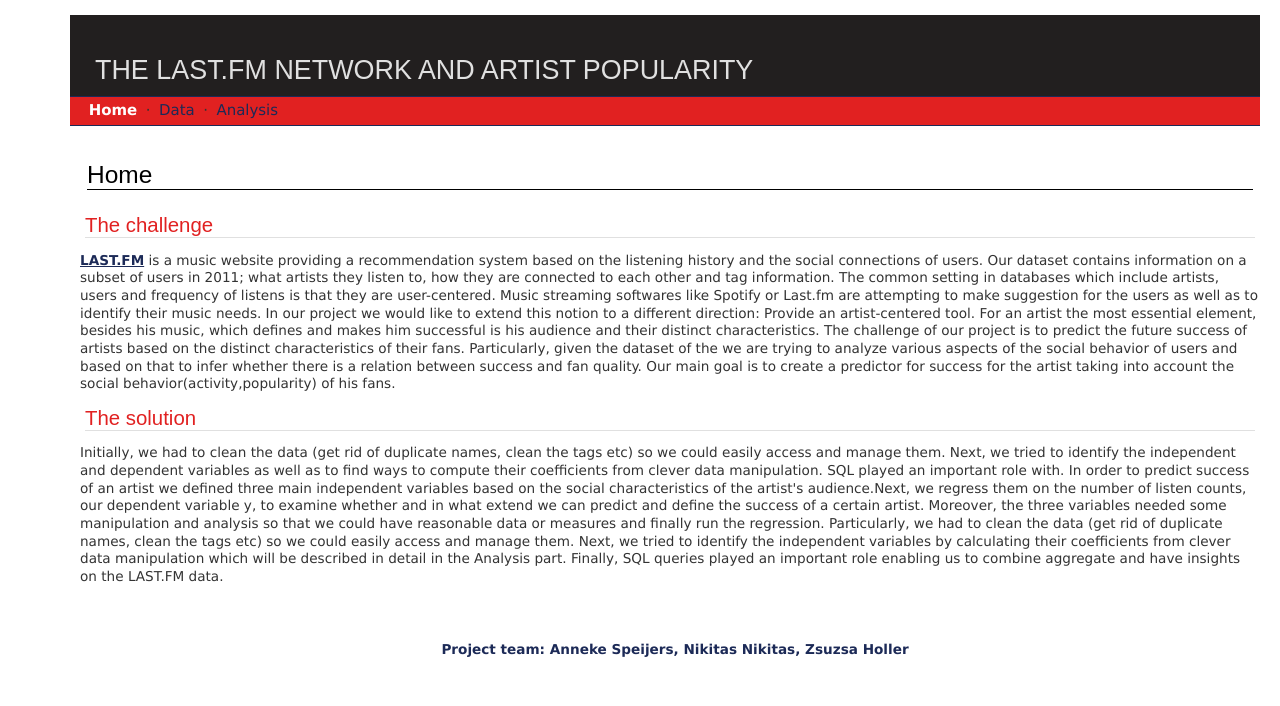
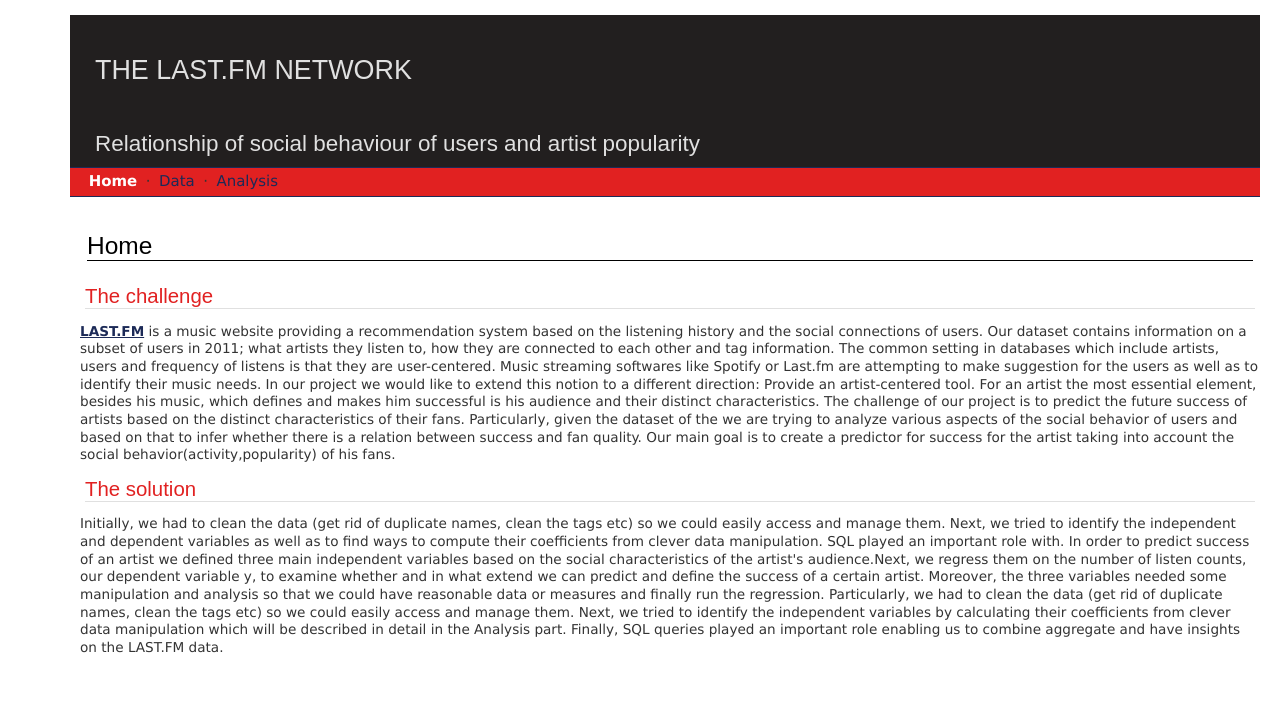
Before and after one commit to zsuzsaholler/bgse-dashboard-project, a PHP site: page / in a window 1280 px wide. Shown: the top 706 px of the page. Run offline with PHP 8.4, Linux system fonts and the light colour scheme; data that the repository does not hold is empty.

Commit message:
Modified style.

```diff
--- a/web/index.php
+++ b/web/index.php
@@ -61,7 +61,8 @@ function showgraph(artist) {
 
 </script>
 <body>
-	<div id="header"><h1>THE LAST.FM NETWORK AND ARTIST POPULARITY</h1></div>
+	<div id="header"><h1>THE LAST.FM NETWORK</h1>
+					<h2>Relationship of social behaviour of users and artist popularity</h2></div>
 
 	<div id="menu">
 		<a id="home_link" href="#" class="active" onclick="show_content('home'); return false;">Home</a> &middot;
--- a/web/style.css
+++ b/web/style.css
@@ -39,6 +39,15 @@ body {
        }
 
 #header h1  {
+    margin:0;
+    margin-top: 25px;
+	padding: 10px;
+	color: #3333;
+	vertical-align: bottom;
+	color: #e0e0e0;
+	}
+
+#header h2  {
     margin:0;
     margin-top: 25px;
 	padding: 10px;
```
